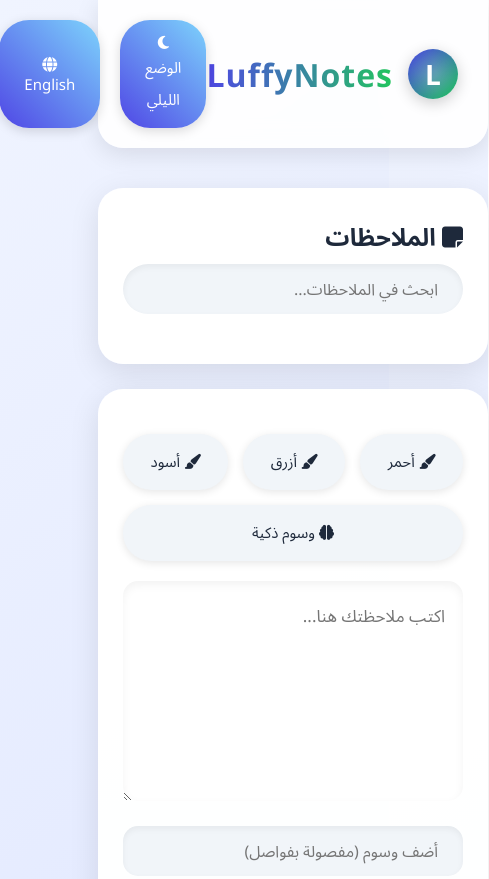
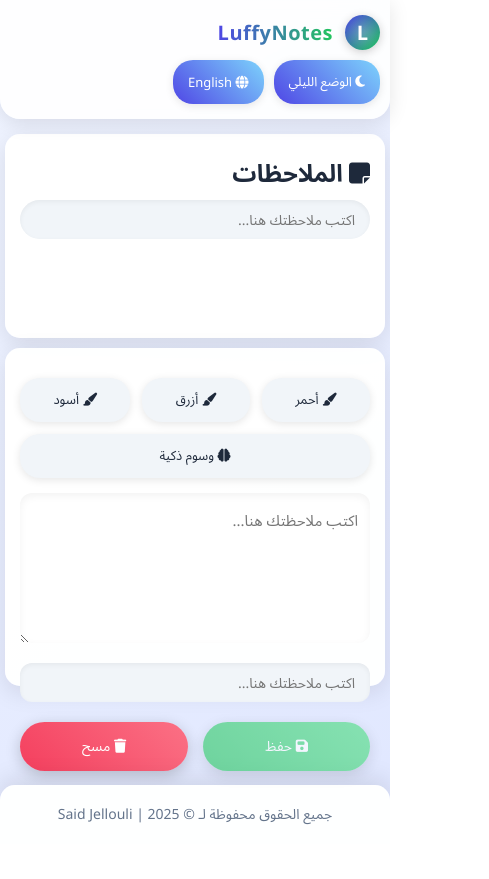
Before and after one commit to Luffydev2025/LuffyNotes, a plain HTML site: page index.html in a window 390 px wide. Shown: the top 879 px of the page, 489 px wide, since content can reach past the window. After the commit the page ends 844 px from the top, so only its background shows below. Drawn offline with Linux system fonts and the light colour scheme.

Commit message:
index.html

```diff
--- a/index.html
+++ b/index.html
@@ -34,12 +34,14 @@
 
         header {
             background: rgba(255, 255, 255, 0.9);
-            padding: 20px 30px;
-            border-radius: 0 0 25px 25px;
-            box-shadow: 0 6px 25px rgba(0, 0, 0, 0.1);
+            padding: 15px 20px;
+            border-radius: 0 0 20px 20px;
+            box-shadow: 0 4px 20px rgba(0, 0, 0, 0.1);
             display: flex;
             justify-content: space-between;
             align-items: center;
+            flex-wrap: wrap;
+            gap: 10px;
             position: sticky;
             top: 0;
             z-index: 1000;
@@ -54,7 +56,7 @@
         .logo {
             display: flex;
             align-items: center;
-            gap: 15px;
+            gap: 12px;
             transition: transform 0.3s ease;
         }
 
@@ -63,17 +65,17 @@
         }
 
         .logo-circle {
-            width: 50px;
-            height: 50px;
+            width: 40px;
+            height: 40px;
             background: linear-gradient(135deg, #4f46e5, #22c55e);
             border-radius: 50%;
             display: flex;
             align-items: center;
             justify-content: center;
             color: #fff;
-            font-size: 28px;
+            font-size: 24px;
             font-weight: bold;
-            box-shadow: 0 4px 15px rgba(0, 0, 0, 0.2);
+            box-shadow: 0 2px 10px rgba(0, 0, 0, 0.2);
             position: relative;
             overflow: hidden;
         }
@@ -93,12 +95,12 @@
         }
 
         .site-title {
-            font-size: 32px;
+            font-size: 24px;
             font-weight: 700;
             background: linear-gradient(90deg, #4f46e5, #22c55e);
             -webkit-background-clip: text;
             color: transparent;
-            letter-spacing: 1px;
+            letter-spacing: 0.5px;
         }
 
         body.dark .site-title {
@@ -107,24 +109,24 @@
 
         .header-actions {
             display: flex;
-            gap: 20px;
+            gap: 10px;
         }
 
         .toggle-mode, .toggle-lang {
-            padding: 12px 25px;
+            padding: 10px 18px;
             background: linear-gradient(45deg, #4f46e5, #7dd3fc);
             color: #fff;
             border: none;
-            border-radius: 30px;
+            border-radius: 25px;
             cursor: pointer;
-            font-size: 15px;
+            font-size: 14px;
             transition: all 0.3s ease;
-            box-shadow: 0 3px 12px rgba(0, 0, 0, 0.15);
+            box-shadow: 0 2px 8px rgba(0, 0, 0, 0.1);
         }
 
         .toggle-mode:hover, .toggle-lang:hover {
-            transform: translateY(-3px);
-            box-shadow: 0 6px 20px rgba(0, 0, 0, 0.2);
+            transform: translateY(-2px);
+            box-shadow: 0 4px 12px rgba(0, 0, 0, 0.15);
         }
 
         body.dark .toggle-mode, body.dark .toggle-lang {
@@ -134,10 +136,11 @@
         .container {
             display: flex;
             flex-wrap: wrap;
-            gap: 25px;
+            gap: 15px;
             max-width: 1200px;
-            margin: 40px auto;
+            margin: 20px auto;
             flex-grow: 1;
+            padding: 0 10px;
             animation: slideUp 0.6s ease-out;
         }
 
@@ -146,31 +149,38 @@
             to { opacity: 1; transform: translateY(0); }
         }
 
-        .sidebar {
-            flex: 1 1 100%;
+        .sidebar, .editor {
             background: rgba(255, 255, 255, 0.98);
-            padding: 25px;
-            border-radius: 25px;
-            box-shadow: 0 8px 30px rgba(0, 0, 0, 0.1);
-            max-height: 65vh;
-            overflow-y: auto;
+            border-radius: 20px;
+            box-shadow: 0 6px 25px rgba(0, 0, 0, 0.1);
+            padding: 20px;
             transition: all 0.3s ease;
         }
 
-        body.dark .sidebar {
+        body.dark .sidebar, body.dark .editor {
             background: rgba(30, 41, 59, 0.98);
-            box-shadow: 0 8px 30px rgba(0, 0, 0, 0.25);
+            box-shadow: 0 6px 25px rgba(0, 0, 0, 0.25);
+        }
+
+        .sidebar {
+            flex: 1 1 100%;
+            max-height: 50vh;
+            overflow-y: auto;
+        }
+
+        .editor {
+            flex: 1 1 100%;
         }
 
         .search-bar {
             width: 100%;
-            padding: 14px 25px;
+            padding: 12px 20px;
             border: none;
-            border-radius: 30px;
+            border-radius: 25px;
             background: #f1f5f9;
-            margin-bottom: 25px;
-            font-size: 16px;
-            box-shadow: inset 0 3px 6px rgba(0, 0, 0, 0.05);
+            margin-bottom: 20px;
+            font-size: 15px;
+            box-shadow: inset 0 2px 5px rgba(0, 0, 0, 0.05);
             transition: box-shadow 0.3s ease;
         }
 
@@ -184,30 +194,17 @@
             color: #e2e8f0;
         }
 
-        .editor {
-            flex: 1 1 100%;
-            background: rgba(255, 255, 255, 0.98);
-            padding: 25px;
-            border-radius: 25px;
-            box-shadow: 0 8px 30px rgba(0, 0, 0, 0.1);
-            transition: all 0.3s ease;
-        }
-
-        body.dark .editor {
-            background: rgba(30, 41, 59, 0.98);
-        }
-
         #note-input {
             width: 100%;
-            min-height: 220px;
-            padding: 18px;
+            min-height: 180px;
+            padding: 15px;
             border: none;
             border-radius: 15px;
             resize: vertical;
-            font-size: 17px;
+            font-size: 16px;
             background: #fff;
             color: #1e293b;
-            box-shadow: inset 0 4px 10px rgba(0, 0, 0, 0.05);
+            box-shadow: inset 0 3px 8px rgba(0, 0, 0, 0.05);
             transition: all 0.3s ease;
         }
 
@@ -222,18 +219,18 @@
         }
 
         .toolbar {
-            margin: 20px 0;
+            margin: 15px 0;
             display: flex;
-            gap: 15px;
+            gap: 12px;
             flex-wrap: wrap;
         }
 
         .toolbar button {
-            padding: 12px 25px;
+            padding: 10px 20px;
             background: #f1f5f9;
             color: #1e293b;
-            border-radius: 30px;
-            font-size: 15px;
+            border-radius: 25px;
+            font-size: 14px;
             transition: all 0.3s ease;
             box-shadow: 0 2px 8px rgba(0, 0, 0, 0.1);
         }
@@ -254,17 +251,17 @@
         }
 
         .tags {
-            margin-top: 20px;
+            margin-top: 15px;
         }
 
         .tags input {
             width: 100%;
-            padding: 14px 25px;
+            padding: 12px 20px;
             border: none;
             border-radius: 15px;
-            font-size: 16px;
+            font-size: 15px;
             background: #f1f5f9;
-            box-shadow: inset 0 3px 6px rgba(0, 0, 0, 0.05);
+            box-shadow: inset 0 2px 5px rgba(0, 0, 0, 0.05);
             transition: all 0.3s ease;
         }
 
@@ -279,21 +276,21 @@
         }
 
         .button-group {
-            margin-top: 25px;
+            margin-top: 20px;
             display: flex;
-            gap: 20px;
+            gap: 15px;
             flex-wrap: wrap;
         }
 
         button {
-            padding: 14px 30px;
+            padding: 12px 25px;
             background: linear-gradient(45deg, #22c55e, #4ade80);
             color: #fff;
             border: none;
-            border-radius: 35px;
+            border-radius: 30px;
             cursor: pointer;
             flex-grow: 1;
-            font-size: 16px;
+            font-size: 15px;
             transition: all 0.3s ease;
             box-shadow: 0 4px 15px rgba(0, 0, 0, 0.2);
         }
@@ -312,16 +309,16 @@
         }
 
         #notes-list li {
-            padding: 18px;
+            padding: 15px;
             background: #f8fafc;
             margin-bottom: 15px;
             border-radius: 15px;
             cursor: pointer;
-            font-size: 16px;
+            font-size: 15px;
             display: flex;
             justify-content: space-between;
             align-items: center;
-            gap: 20px;
+            gap: 15px;
             border-left: 5px solid #4f46e5;
             transition: all 0.3s ease;
         }
@@ -385,12 +382,12 @@
 
         footer {
             text-align: center;
-            padding: 25px;
-            font-size: 16px;
+            padding: 20px;
+            font-size: 15px;
             color: #64748b;
-            margin-top: 40px;
+            margin-top: 30px;
             background: rgba(255, 255, 255, 0.98);
-            border-radius: 25px 25px 0 0;
+            border-radius: 20px 20px 0 0;
             box-shadow: 0 -6px 25px rgba(0, 0, 0, 0.1);
             transition: background 0.5s ease;
         }
@@ -398,6 +395,91 @@
         body.dark footer {
             color: #94a3b8;
             background: rgba(30, 41, 59, 0.98);
+        }
+
+        @media (max-width: 767px) {
+            header {
+                padding: 15px 10px;
+            }
+
+            .logo-circle {
+                width: 35px;
+                height: 35px;
+                font-size: 20px;
+            }
+
+            .site-title {
+                font-size: 20px;
+            }
+
+            .header-actions button {
+                padding: 8px 15px;
+                font-size: 13px;
+                border-radius: 20px;
+            }
+
+            .container {
+                margin: 15px auto;
+                gap: 10px;
+                padding: 0 5px;
+            }
+
+            .sidebar, .editor {
+                padding: 15px;
+                border-radius: 15px;
+                max-height: 40vh;
+            }
+
+            .search-bar {
+                padding: 10px 15px;
+                font-size: 14px;
+                border-radius: 20px;
+            }
+
+            #note-input {
+                min-height: 150px;
+                padding: 12px;
+                font-size: 15px;
+                border-radius: 12px;
+            }
+
+            .toolbar button {
+                padding: 8px 15px;
+                font-size: 13px;
+                border-radius: 20px;
+            }
+
+            .tags input {
+                padding: 10px 15px;
+                font-size: 14px;
+                border-radius: 12px;
+            }
+
+            .button-group button {
+                padding: 10px 20px;
+                font-size: 14px;
+                border-radius: 25px;
+            }
+
+            #notes-list li {
+                padding: 12px;
+                font-size: 14px;
+                border-radius: 12px;
+                gap: 10px;
+            }
+
+            .note-actions button {
+                padding: 6px 12px;
+                font-size: 12px;
+                border-radius: 15px;
+            }
+
+            footer {
+                padding: 15px;
+                font-size: 14px;
+                margin-top: 20px;
+                border-radius: 15px 15px 0 0;
+            }
         }
 
         @media (min-width: 768px) {
@@ -452,7 +534,6 @@
     </footer>
 
     <script>
-        // تهيئة الحالة من التخزين المحلي
         let notes = JSON.parse(localStorage.getItem("luffyNotes")) || [];
         let currentLang = localStorage.getItem("luffyLang") || "ar";
         let isDarkMode = localStorage.getItem("luffyDarkMode") === "true";
@@ -486,10 +567,12 @@
             document.querySelectorAll(".lang-text").forEach(element => {
                 element.textContent = element.getAttribute(`data-${currentLang}`);
             });
-            const noteInput = document.getElementById("note-input");
-            const tagsInput = document.getElementById("tags-input");
-            noteInput.placeholder = currentLang === "ar" ? "اكتب ملاحظتك هنا..." : "Write your note here...";
-            tagsInput.placeholder = currentLang === "ar" ? "أضف وسوم (مفصولة بفواصل)" : "Add tags (comma-separated)";
+            const placeholders = document.querySelectorAll("[data-en-placeholder]");
+            placeholders.forEach(element => {
+                element.placeholder = currentLang === "ar"
+                    ? "اكتب ملاحظتك هنا..."
+                    : element.getAttribute("data-en-placeholder");
+            });
             const saveBtn = document.querySelector(".save-btn .lang-text");
             saveBtn.textContent = editingIndex !== null
                 ? (currentLang === "ar" ? "تحديث" : "Update")
@@ -499,7 +582,10 @@
         function displayNotes(filter = "") {
             const notesList = document.getElementById("notes-list");
             notesList.innerHTML = "";
-            const filteredNotes = filterNotes(filter);
+            const filteredNotes = notes.filter(note =>
+                note.content.toLowerCase().includes(filter.toLowerCase()) ||
+                note.tags.some(tag => tag.toLowerCase().includes(filter.toLowerCase()))
+            );
             filteredNotes.forEach((note, index) => {
                 const li = document.createElement("li");
                 li.innerHTML = `
@@ -509,15 +595,11 @@
                         <button onclick="deleteNote(${index})"><i class="fas fa-trash"></i></button>
                     </div>
                 `;
+                li.onclick = (e) => {
+                    if (e.target.tagName !== "BUTTON" && e.target.tagName !== "I") loadNote(note);
+                };
                 notesList.appendChild(li);
             });
-        }
-
-        function filterNotes(filter) {
-            return notes.filter(note =>
-                note.content.toLowerCase().includes(filter.toLowerCase()) ||
-                note.tags.some(tag => tag.toLowerCase().includes(filter.toLowerCase()))
-            );
         }
 
         function truncateText(text, maxLength) {
@@ -609,9 +691,10 @@
 
         function checkSaveButtonState() {
             const saveBtn = document.querySelector(".save-btn");
-            saveBtn.disabled = !document.getElementById("note-input").value.trim();
-            saveBtn.style.opacity = saveBtn.disabled ? "0.6" : "1";
-            saveBtn.style.cursor = saveBtn.disabled ? "not-allowed" : "pointer";
+            const isEmpty = !document.getElementById("note-input").value.trim();
+            saveBtn.disabled = isEmpty;
+            saveBtn.style.opacity = isEmpty ? "0.6" : "1";
+            saveBtn.style.cursor = isEmpty ? "not-allowed" : "pointer";
         }
 
         document.getElementById("note-input").addEventListener("input", checkSaveButtonState);
```
